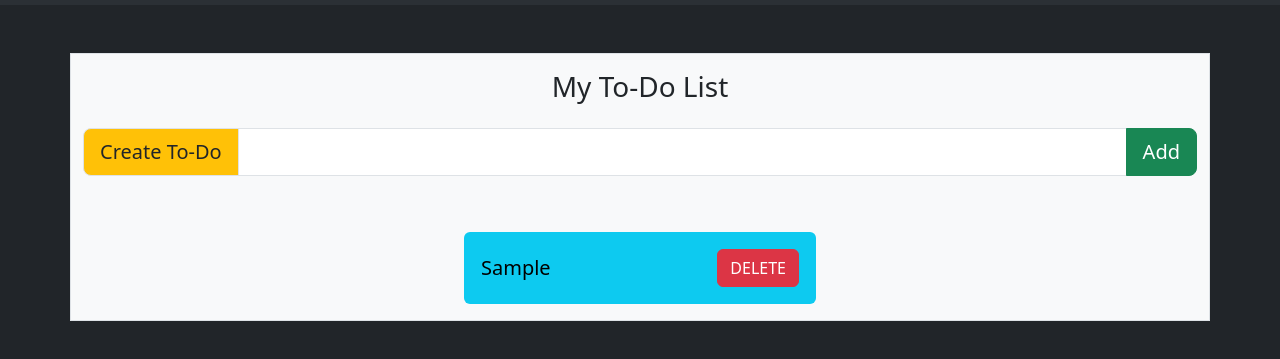
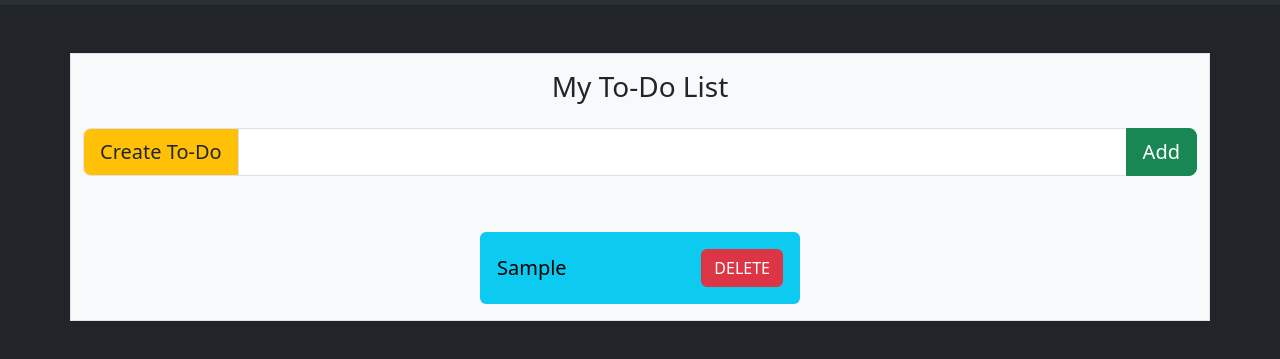
Before and after one commit to alpharsh/todoapp, a plain HTML site: page index.html in a window 1280 px wide. Both pictures are taken after typing "Sample" into the empty fields and a click on the button "Add". Shown: the part 51-410 px from the top of the page. Drawn offline with nearby package versions, Linux system fonts and the light colour scheme.

Commit message:
Update style.css

```diff
--- a/style.css
+++ b/style.css
@@ -8,7 +8,7 @@
 }
 
 .bg-info{
-    width: 22rem;
+    width: 20rem;
 }
 
 .card {
```
